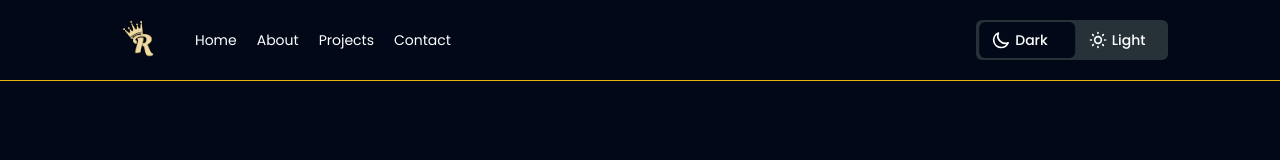
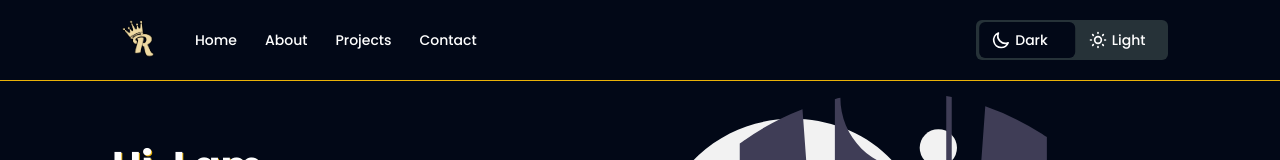
Before and after one commit to russellbanares322/personal-portfolio-v2, a React (Vite) app: page / in a window 1280 px wide. Shown: the top 160 px of the page. Built offline with nearby package versions, Linux system fonts and the light colour scheme.

Commit message:
feat: add fixed property in navbar

```diff
--- a/src/components/navbar/Navbar.jsx
+++ b/src/components/navbar/Navbar.jsx
@@ -5,13 +5,18 @@ import Switch from "../theme-changer/Switch";
 
 const Navbar = () => {
   const [isNavOpen, setIsNavOpen] = useState(false);
+  const [activeNavLink, setActiveNavLink] = useState("");
+
+  const handleChangeActiveLink = (currentNavLink) => {
+    setActiveNavLink(currentNavLink);
+  };
 
   const handleToggleNav = () => {
     setIsNavOpen(!isNavOpen);
   };
 
   return (
-    <nav className="md:flex md:justify-start md:items-center border-b border-b-yellow px-9 md:px-28 py-2">
+    <nav className="bg-blue z-50 md:flex md:justify-start md:items-center border-b border-b-yellow px-9 md:px-28 py-2 fixed w-full">
       <div className="flex items-center justify-between mr-0 md:flex md:mr-6">
         <img className="h-16 w-16 object-contain" src={logo} />
         <div onClick={handleToggleNav}>
@@ -25,13 +30,39 @@ const Navbar = () => {
       </div>
       <ul
         className={`${
-          isNavOpen && "h-[15rem] opacity-100"
-        } bg-blue border-b opacity-0 h-0 md:h-full md:opacity-100 border-b-yellow absolute left-0 z-50 flex w-full flex-col items-center transition-all duration-500 ease-in-out md:static md:flex md:justify-start md:flex-row md:items-center gap-5 text-sm mt-[0.85rem] pt-2 md:py-0 md:border-none md:mt-0`}
+          isNavOpen && "h-[18rem] opacity-100"
+        } bg-blue border-b opacity-0 h-0 md:h-full md:opacity-100 border-b-yellow absolute left-0 z-50 flex w-full flex-col items-center transition-all duration-500 ease-in-out md:static md:flex md:justify-start md:flex-row md:items-center gap-7 text-sm mt-[0.55rem] pt-2 md:py-0 md:bg-transparent md:border-none md:mt-0`}
       >
-        <li className="cursor-pointer pt-6 md:pt-0 nav-links-style">Home</li>
-        <li className="cursor-pointer nav-links-style">About</li>
-        <li className="cursor-pointer nav-links-style">Projects</li>
-        <li className="cursor-pointer mr-0 md:mr-auto nav-links-style">
+        <li
+          onClick={() => handleChangeActiveLink("Home")}
+          className={` ${
+            activeNavLink === "Home" && "text-yellow"
+          } cursor-pointer pt-6 md:pt-0 nav-links-style`}
+        >
+          Home
+        </li>
+        <li
+          onClick={() => handleChangeActiveLink("About")}
+          className={` ${
+            activeNavLink === "About" && "text-yellow"
+          } cursor-pointer nav-links-style`}
+        >
+          About
+        </li>
+        <li
+          onClick={() => handleChangeActiveLink("Projects")}
+          className={` ${
+            activeNavLink === "Projects" && "text-yellow"
+          } cursor-pointer nav-links-style`}
+        >
+          Projects
+        </li>
+        <li
+          onClick={() => handleChangeActiveLink("Contact")}
+          className={` ${
+            activeNavLink === "Contact" && "text-yellow"
+          } cursor-pointer mr-0 md:mr-auto nav-links-style`}
+        >
           Contact
         </li>
         <li>
--- a/src/index.css
+++ b/src/index.css
@@ -3,7 +3,7 @@
 @tailwind utilities;
 
 .nav-links-style {
-  @apply hover:text-yellow transition ease-in-out duration-300;
+  @apply hover:text-light-yellow transition ease-in-out duration-300 font-medium;
 }
 .button-style {
   @apply bg-yellow text-black px-4 md:px-5 py-2 rounded-md transition ease-in-out duration-500 hover:bg-light-blue hover:text-white;
```
